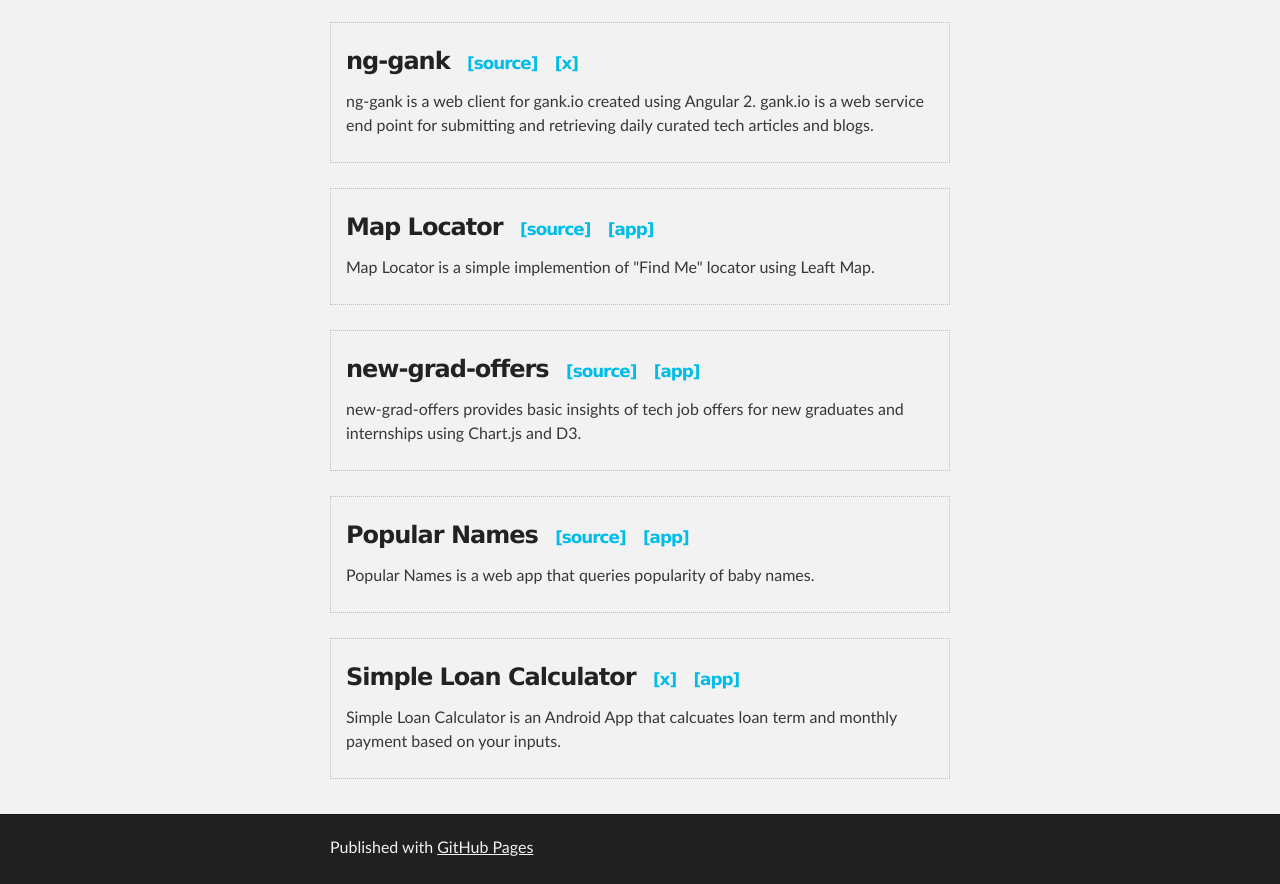
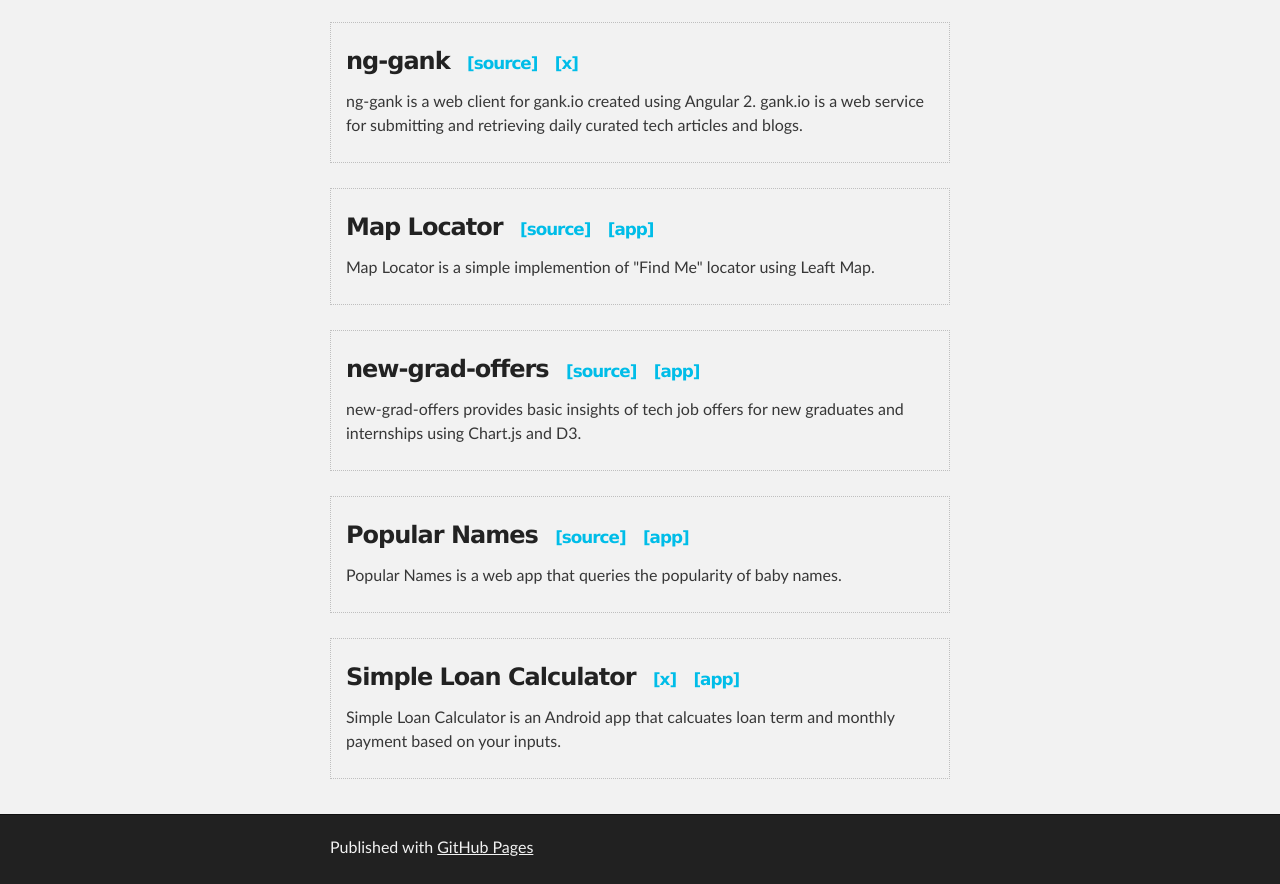
Before and after one commit to Aaron-Zhao/Aaron-Zhao.github.io, a plain HTML site: page index.html in a window 1280 px wide. Shown: the part 472-1356 px from the top of the page. Drawn offline with nearby package versions, Linux system fonts and the light colour scheme.

Commit message:
Fix some wordings

```diff
--- a/index.html
+++ b/index.html
@@ -39,7 +39,7 @@
 						<a href="https://github.com/yujianzhao/ng-gank">[source]</a>
 						<a href="">[x]</a>
 					</h3>
-					<p>ng-gank is a web client for gank.io created using Angular 2. gank.io is a web service end point for submitting and retrieving daily curated tech articles and blogs.</p>
+					<p>ng-gank is a web client for gank.io created using Angular 2. gank.io is a web service for submitting and retrieving daily curated tech articles and blogs.</p>
 				</div>
 				<div class="project">
 					<h3>Map Locator
@@ -60,14 +60,14 @@
 						<a href="https://github.com/Aaron-Zhao/popular-names">[source]</a>
 						<a href="https://popularnames.herokuapp.com/">[app]</a>
 					</h3>
-					<p>Popular Names is a web app that queries popularity of baby names.</p>
+					<p>Popular Names is a web app that queries the popularity of baby names.</p>
 				</div>
 				<div class="project">
 					<h3>Simple Loan Calculator
 						<a href="">[x]</a>
 						<a href="https://play.google.com/store/apps/details?id=com.tools.simpleloancalculator">[app]</a>
 					</h3>
-					<p>Simple Loan Calculator is an Android App that calcuates loan term and monthly payment based on your inputs.</p>
+					<p>Simple Loan Calculator is an Android app that calcuates loan term and monthly payment based on your inputs.</p>
 				</div>
 
 			</section>
```
